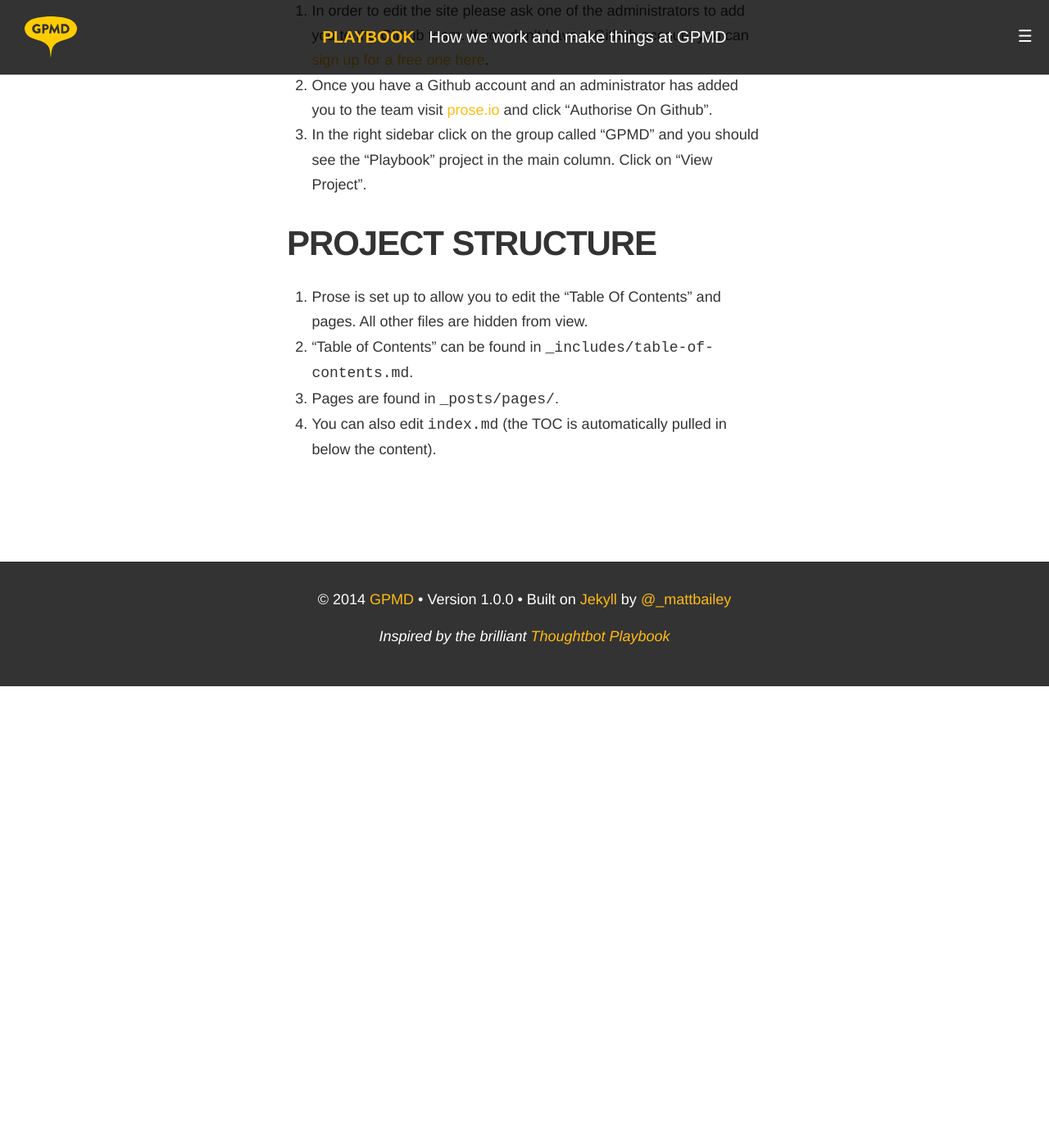
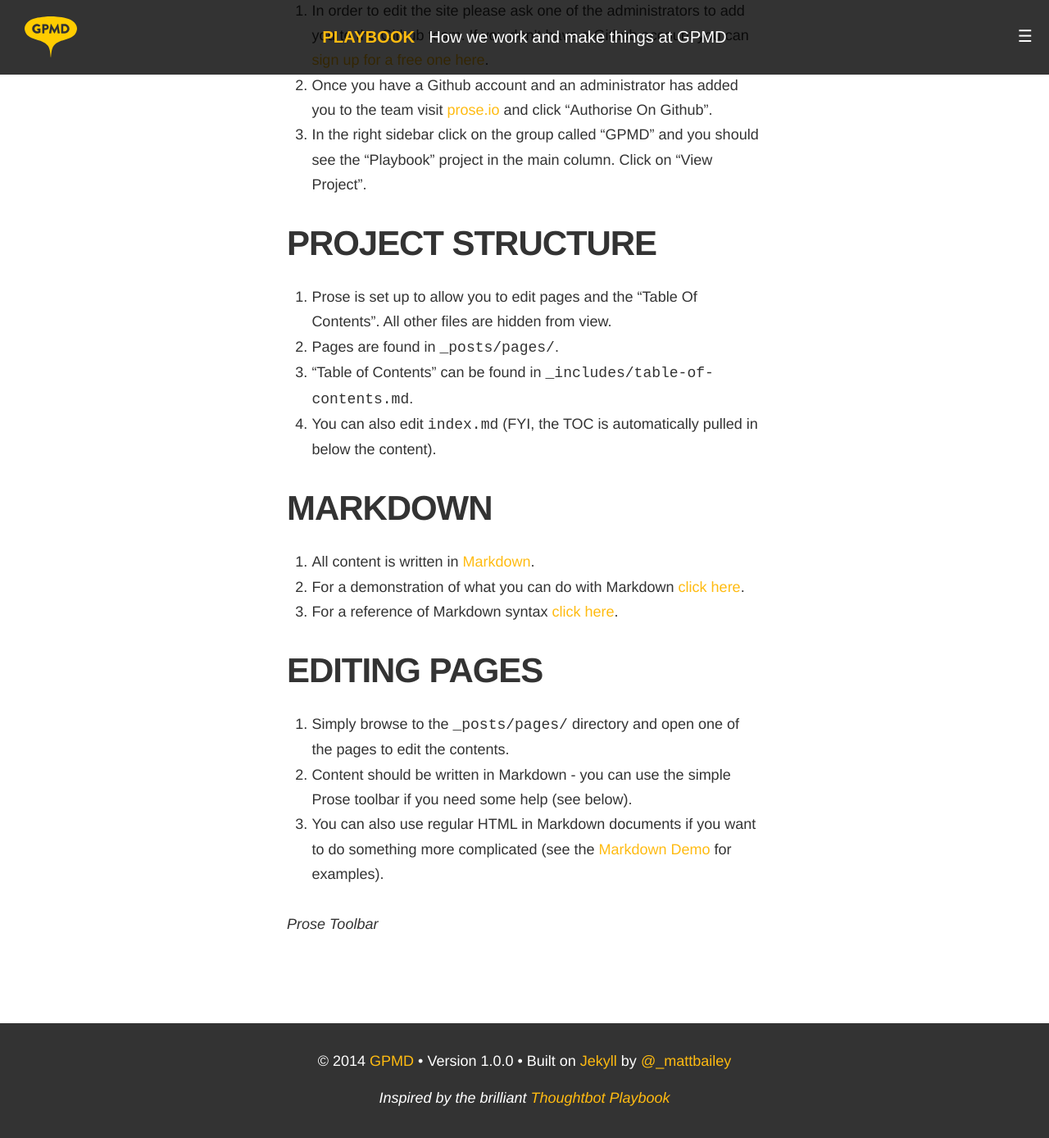
Before and after one commit to gpmd/playbook, a Jekyll site: the page built from _posts/pages/2014-03-11-how-to-edit-the-playbook.md, in a window 1280 px wide and 1400 px high, scrolled down 514 px. Shown: the top 1388 px of the window at 82% size. Built offline with Jekyll 4.4.1, drawn with Linux system fonts in a browser that asks for light colours; nearby versions of some CDN libraries; Markdown is read by kramdown in place of the engine named in the settings; before the commit the page ends 1351 px from its top, so only the background shows below that.

Commit message:
Updated 2014-03-11-how-to-edit-the-playbook.md

```diff
--- a/_posts/pages/2014-03-11-how-to-edit-the-playbook.md
+++ b/_posts/pages/2014-03-11-how-to-edit-the-playbook.md
@@ -15,7 +15,21 @@
 
 ## Project structure
 
-4. Prose is set up to allow you to edit the "Table Of Contents" and pages. All other files are hidden from view.
-5. "Table of Contents" can be found in `_includes/table-of-contents.md`.
-6. Pages are found in `_posts/pages/`.
-7. You can also edit `index.md` (the TOC is automatically pulled in below the content).
+1. Prose is set up to allow you to edit pages and the "Table Of Contents". All other files are hidden from view.
+2. Pages are found in `_posts/pages/`.
+3. "Table of Contents" can be found in `_includes/table-of-contents.md`.
+4. You can also edit `index.md` (FYI, the TOC is automatically pulled in below the content).
+
+## Markdown
+
+1. All content is written in [Markdown](http://daringfireball.net/projects/markdown/basics).
+2. For a demonstration of what you can do with Markdown [click here](http://playbook.gpmd.io/markdown-demo/).
+3. For a reference of Markdown syntax [click here](http://daringfireball.net/projects/markdown/syntax).
+
+## Editing Pages
+
+1. Simply browse to the `_posts/pages/` directory and open one of the pages to edit the contents.
+2. Content should be written in Markdown - you can use the simple Prose toolbar if you need some help (see below).
+3. You can also use regular HTML in Markdown documents if you want to do something more complicated (see the [Markdown Demo](http://playbook.gpmd.io/markdown-demo/) for examples).
+
+*Prose Toolbar*
```
